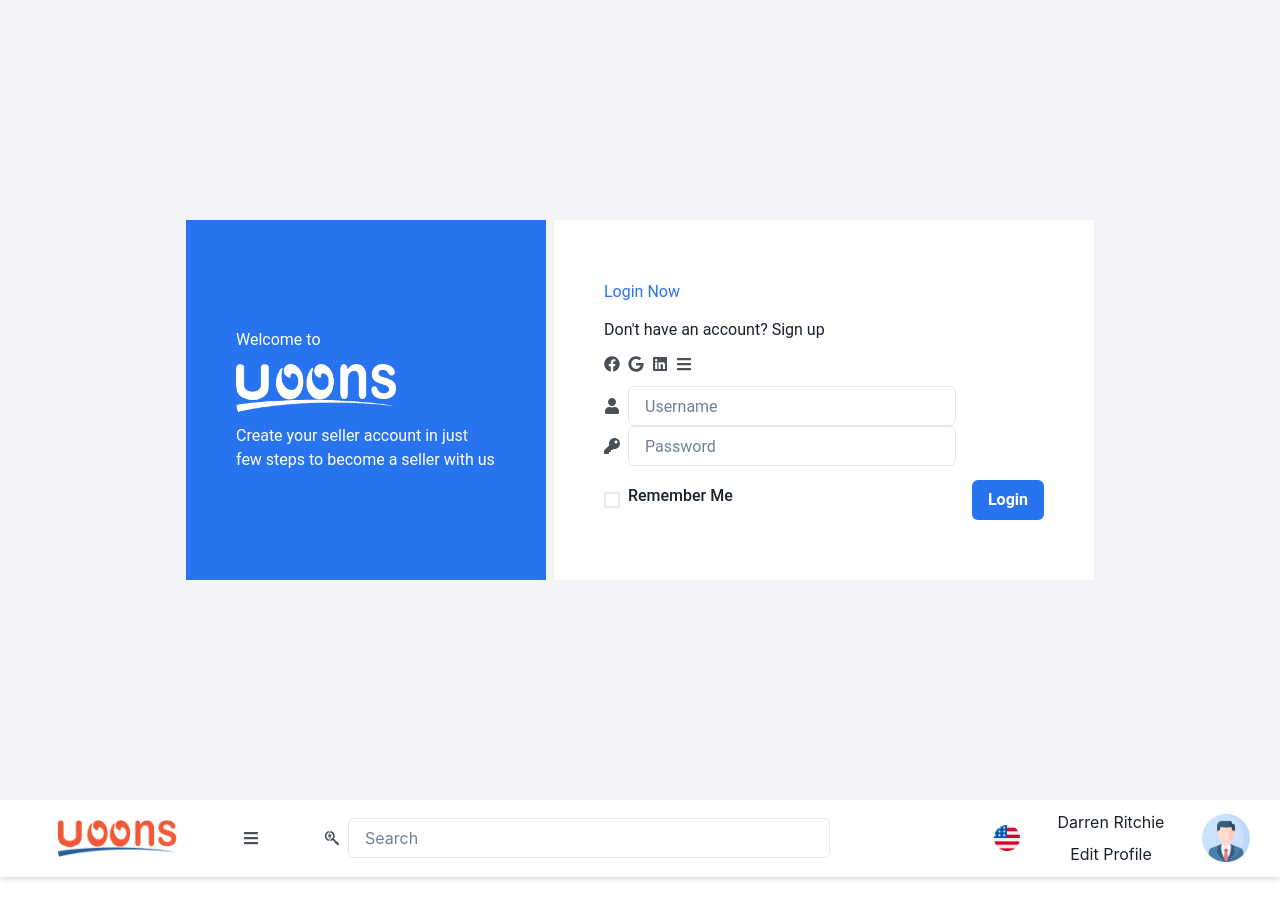
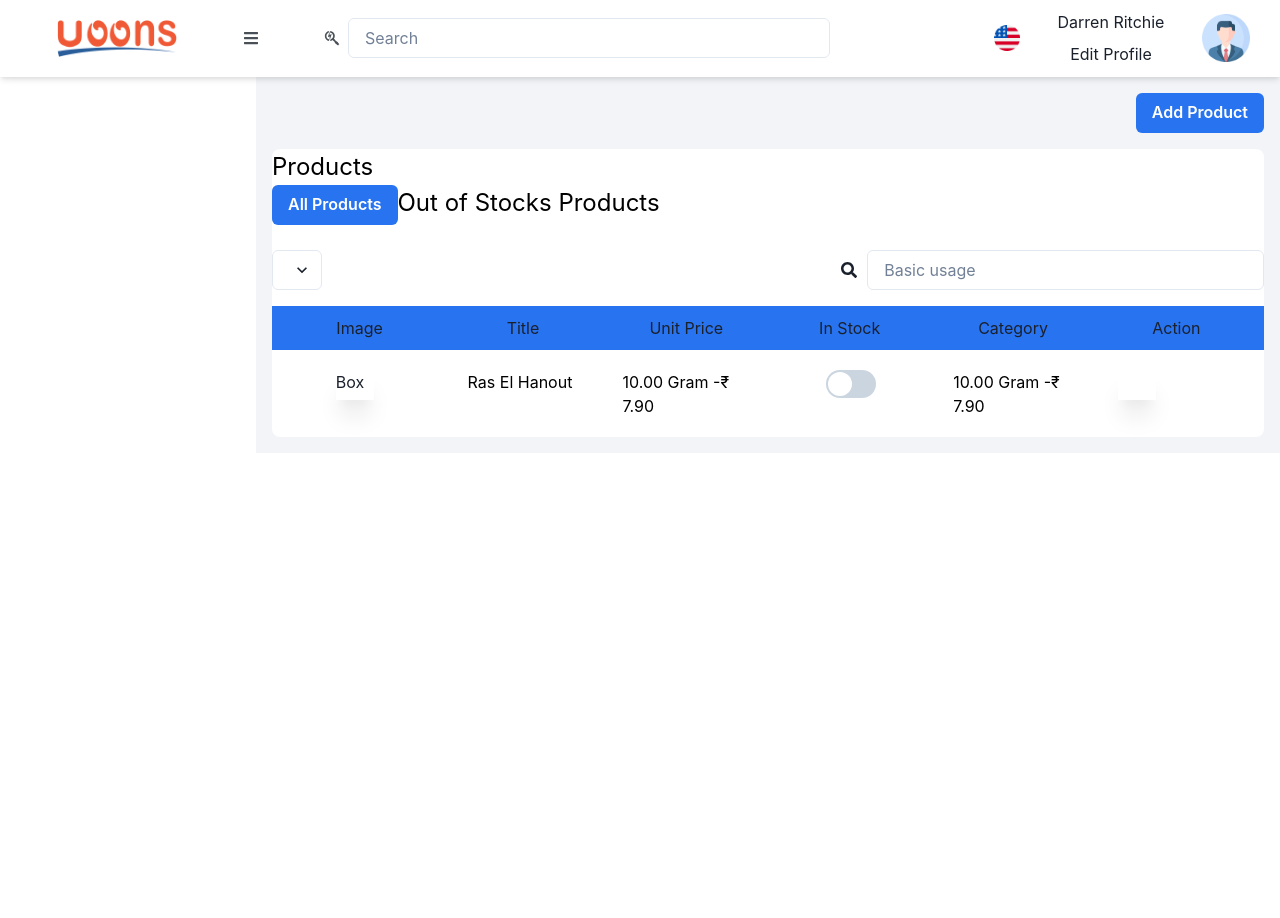
Before and after one commit to honeysoniverse/Uoons, a React (Create React App) app: page / in a window 1280 px wide. Shown: the top 918 px of the page. Built offline with nearby package versions, Linux system fonts and the light colour scheme; the HTML template or start-up script is replaced by a standard one.

Commit message:
product display

```diff
--- a/src/App.js
+++ b/src/App.js
@@ -5,6 +5,7 @@ import { pathNames } from './components/config/pathNames';
 import RoutesWrapper from './components/RoutesWrapper';
 import Login from './components/pages/Login';
 import Homepage from './components/pages/HomePage';
+import Product from './components/Product';
 
 function App() {
   const navigateTo = useNavigate();
@@ -15,7 +16,8 @@ function App() {
   }
   return (
       <ChakraProvider>
-        {!isAuthenticated ? <Login setIsAuthenticated={setIsAuthenticated}/> : <Homepage/>}
+    {/* {!isAuthenticated ? <Login setIsAuthenticated={setIsAuthenticated}/> : <Homepage/>} */}
+
         <RoutesWrapper />
       </ChakraProvider>
   );
--- /dev/null
+++ b/src/components/Product.jsx
@@ -0,0 +1,126 @@
+import React, { useState } from 'react';
+import {
+  Switch,
+  Flex,
+  Box,
+  Text,
+  Image,
+  HStack,
+  Link,
+  Icon,
+  VStack,
+  Checkbox,
+  FormLabel,
+  color,
+  Center,
+  Square,
+  Select,
+  Spacer,
+  Input,
+} from '@chakra-ui/react';
+import {
+  FaFacebook,
+  FaGoogle,
+  FaLinkedin,
+  FaUser,
+  FaKey,
+  FaBars,
+} from 'react-icons/fa';
+import axios from 'axios';
+import PagesWrapper from './PagesWrapper';
+import { colors } from '../resources/colors';
+import Button from './Button';
+import InputField from './InputField';
+import { FaSearch } from 'react-icons/fa';
+
+const Product = () => {
+  return (
+    <Box bg={colors.backgroundGray} w="80%" p={4} ml="20%">
+      <Flex color="white" justifyContent="flex-end" mb="16px">
+        <Button name="Add Product"></Button>
+      </Flex>
+
+      <Box bg={colors.white} borderRadius="lg">
+        {/* <Button colorScheme="blue" ml="80%">
+        <Text fontSize="2xl" color="black">Add Product</Text>
+      </Button> */}
+
+        <Text fontSize="2xl" color="black">
+          Products
+        </Text>
+        <Flex>
+          <Button name="All Products"></Button>
+          <Text fontSize="2xl" color="black">
+            Out of Stocks Products
+          </Text>
+        </Flex>
+        <Flex marginTop="25px">
+          <Select placeholder="Select option" w="5%">
+            <option value="option1">Option 1</option>
+            <option value="option2">Option 2</option>
+            <option value="option3">Option 3</option>
+          </Select>
+          <Spacer />
+         <Center> <Icon as={FaSearch} mr="10px" /></Center>
+          <Input placeholder="Basic usage"  w="40%"/>
+        </Flex>
+        <HStack
+          w="100%"
+          colors={colors.white}
+          bg={colors.cornflowerBlue}
+          marginTop="16px"
+          p="1%"
+        >
+          <Box w="23%">
+            <Center>Image</Center>
+          </Box>
+          <Box w="23%">
+            <Center>Title</Center>
+          </Box>
+          <Box w="23%">
+            <Center>Unit Price</Center>
+          </Box>
+          <Box w="23%">
+            <Center>In Stock</Center>
+          </Box>
+          <Box w="23%">
+            <Center>Category</Center>
+          </Box>
+          <Box w="23%">
+            <Center>Action</Center>
+          </Box>
+        </HStack>
+        <Flex>
+          <Box w="20%" p="2%">
+            <Center>
+              {' '}
+              <Box w="30%" h="30px" boxShadow="xl" bg={colors.white}>
+                Box
+              </Box>
+            </Center>
+          </Box>
+          <Box w="20%" p="2%" color="black">
+            <Center>Ras El Hanout</Center>
+          </Box>
+          <Box w="20%" p="2%" color="black">
+            <Center>10.00 Gram -₹ 7.90</Center>
+          </Box>
+          <Box w="20%" p="2%">
+            <Center>
+              {' '}
+              <Switch size="lg" />
+            </Center>
+          </Box>
+          <Center w="20%" p="2%" color="black">
+            <Center>10.00 Gram -₹ 7.90</Center>
+          </Center>
+          <Box w="20%" p="2%">
+            <Box w="30%" h="30px" boxShadow="xl" bg={colors.white}></Box>
+          </Box>
+        </Flex>
+      </Box>
+    </Box>
+  );
+};
+
+export default Product;
--- a/src/components/pages/HomePage.jsx
+++ b/src/components/pages/HomePage.jsx
@@ -1,10 +1,12 @@
 import React from 'react'
 import Header from '../Header'
+import Product from '../Product';
 
 const Homepage = () => {
   return (
     <div>
     <Header/>
+    <Product/>
     <p style={{marginTop:"2000px"}}>hello</p>
     </div>
   )
```
